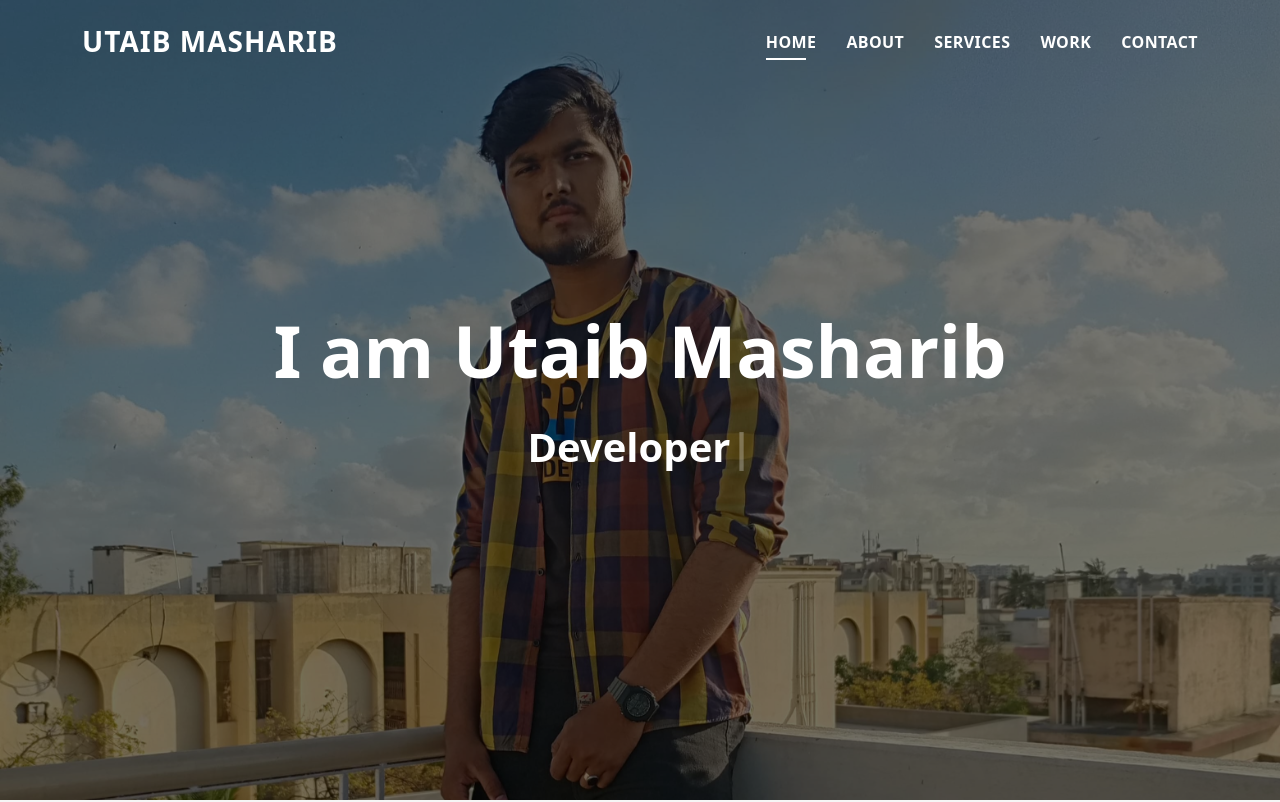
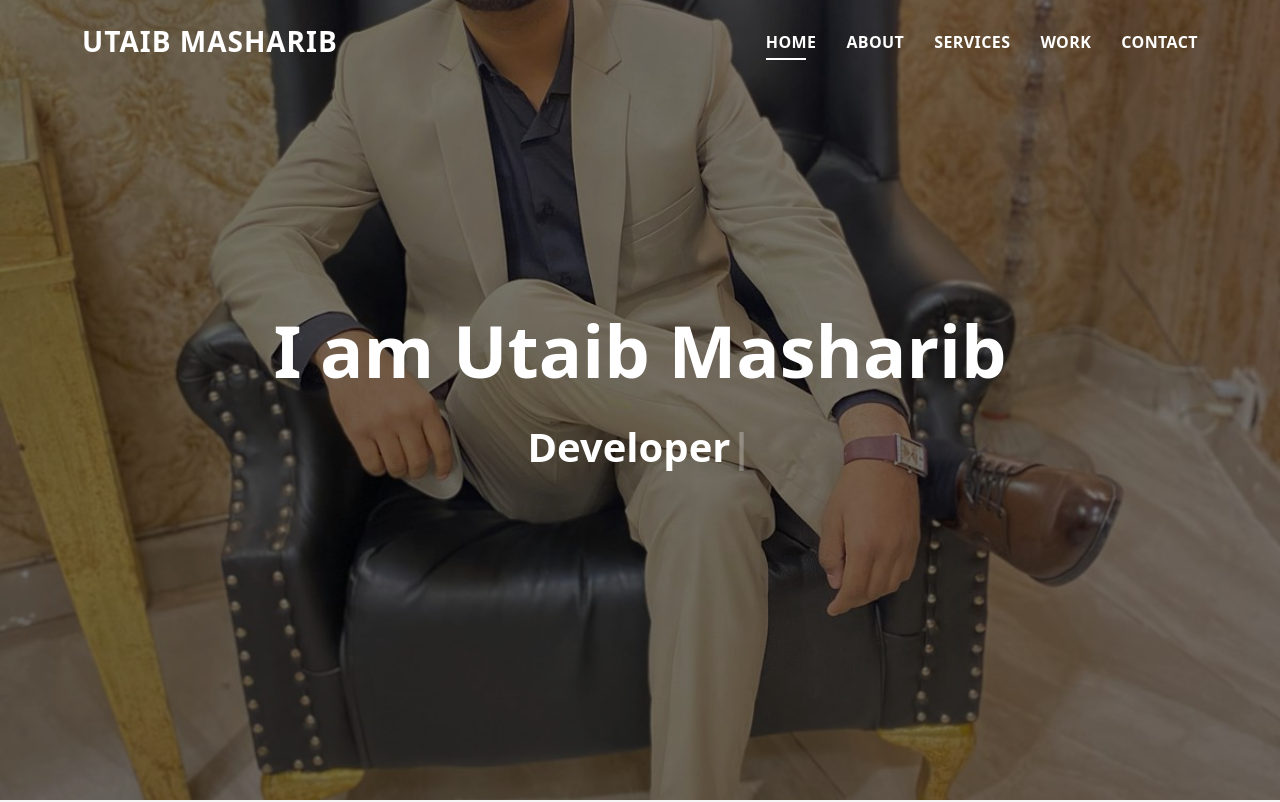
Before and after one commit to utaibmasharib/UtaibPortfolio, a plain HTML site: page index.html in a window 1280 px wide. Shown: the top 802 px of the page. Drawn offline with Linux system fonts and the light colour scheme.

Commit message:
index.html
Picture change

```diff
--- a/index.html
+++ b/index.html
@@ -56,7 +56,7 @@
   </header><!-- End Header -->
 
   <!-- ======= Hero Section ======= -->
-  <div id="hero" class="hero route bg-image" style="background-image: url(assets/img/utaib3.JPG)">
+  <div id="hero" class="hero route bg-image" style="background-image: url(assets/img/utaib4.jpeg)">
     <div class="overlay-itro"></div>
     <div class="hero-content display-table">
       <div class="table-cell">
```
